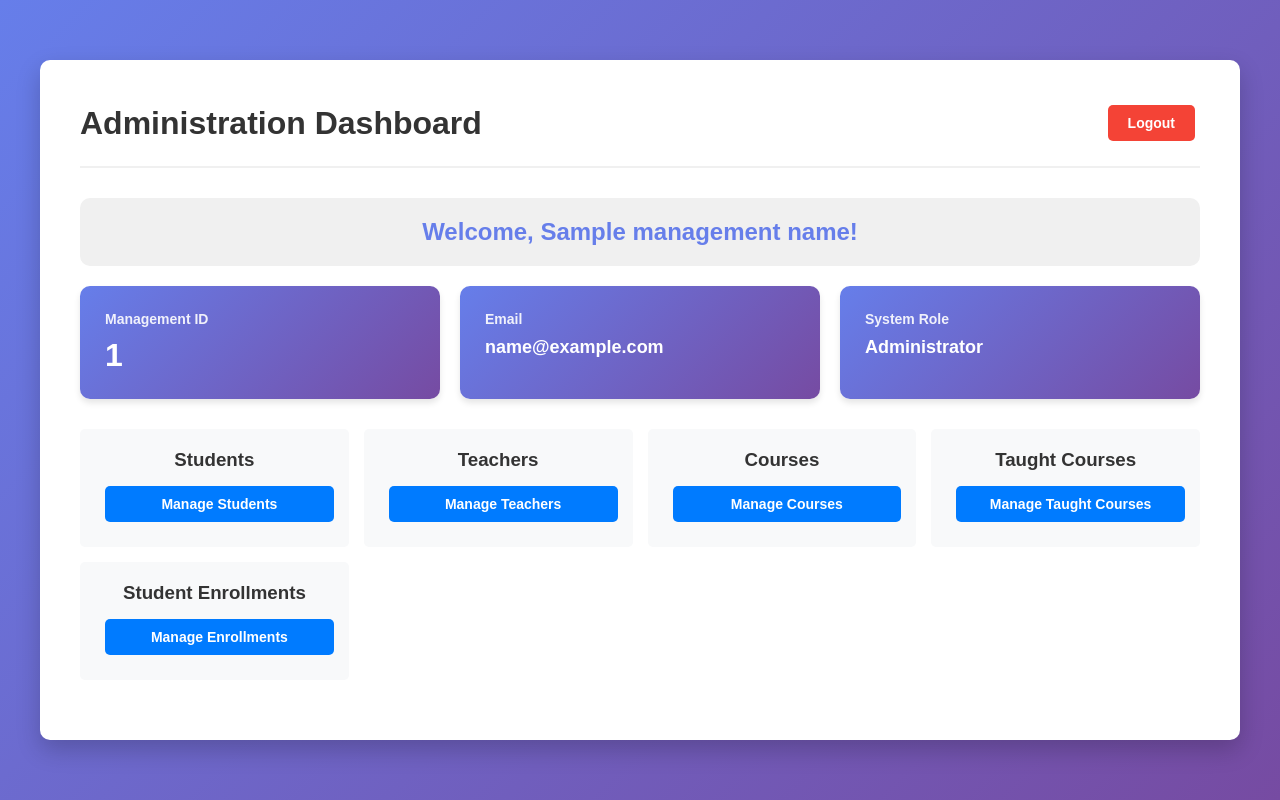
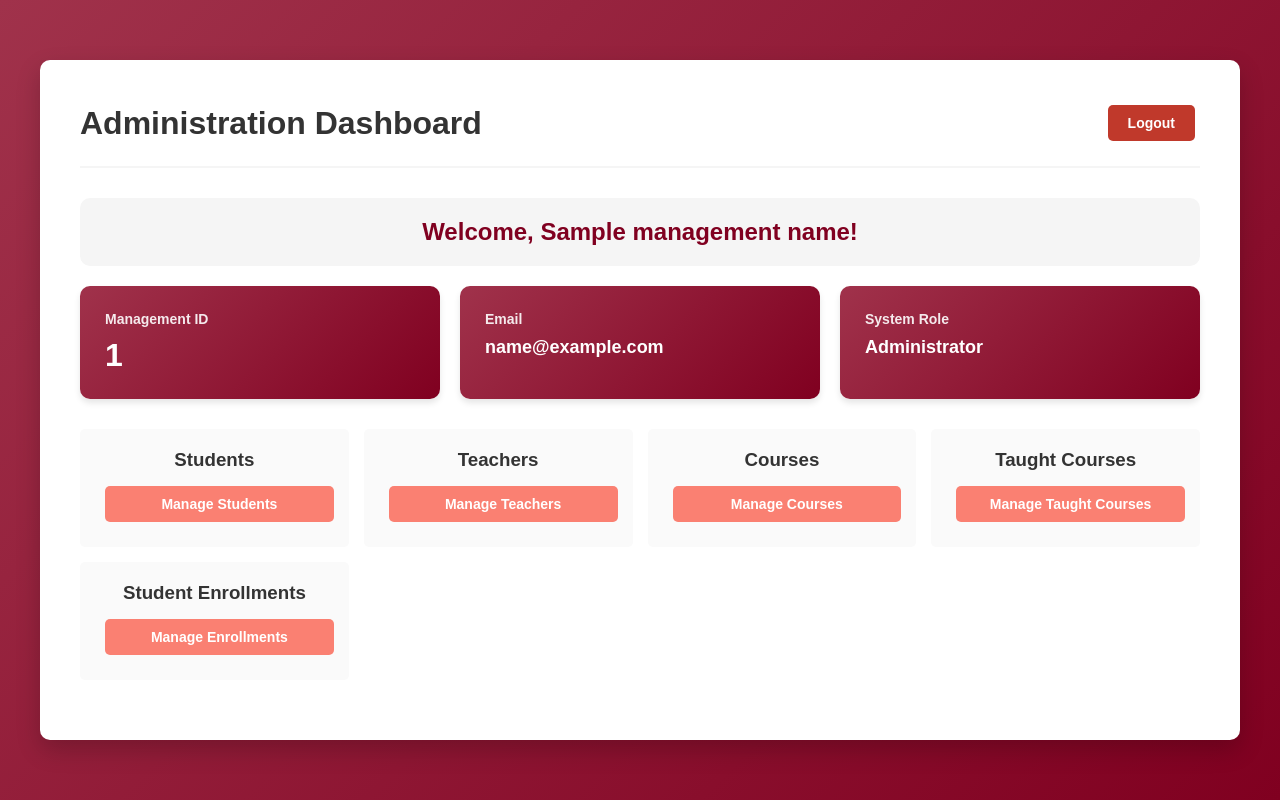
Before and after one commit to Rehan-Ur-Rehman-Sharif/FYP_Backend, a Django app: template core/templates/core/management_dashboard.html in a window 1280 px wide. Run offline with Django 5.2, Linux system fonts and the light colour scheme; the template is opened without the code that fills it: most values are stand-ins (such as "Sample title", 1, 10 or a date in 2020).

Commit message:
Update color scheme to maroon theme across all UI templates
Co-authored-by: Rehan-Ur-Rehman-Sharif <155419590+Rehan-Ur-Rehman-Sharif@users.noreply.github.com>

```diff
--- a/core/static/core/css/style.css
+++ b/core/static/core/css/style.css
@@ -6,7 +6,7 @@
 
 body {
     font-family: Arial, sans-serif;
-    background: linear-gradient(135deg, #667eea 0%, #764ba2 100%);
+    background: linear-gradient(135deg, #A0324B 0%, #800020 100%);
     min-height: 100vh;
     display: flex;
     justify-content: center;
@@ -67,14 +67,14 @@ input[type="password"]:focus,
 input[type="text"]:focus,
 input[type="number"]:focus,
 select:focus {
-    border-color: #667eea;
+    border-color: #800020;
     outline: none;
 }
 
 button, .btn {
     width: 100%;
     padding: 12px;
-    background: linear-gradient(135deg, #667eea 0%, #764ba2 100%);
+    background: linear-gradient(135deg, #A0324B 0%, #800020 100%);
     color: white;
     border: none;
     border-radius: 5px;
@@ -97,7 +97,7 @@ button:hover, .btn:hover {
 }
 
 .link-group a {
-    color: #667eea;
+    color: #800020;
     text-decoration: none;
     font-size: 14px;
 }
@@ -122,28 +122,28 @@ button:hover, .btn:hover {
 }
 
 .message.success {
-    background-color: #4caf50;
+    background-color: #800020;
     color: white;
 }
 
 .message.error {
-    background-color: #f44336;
+    background-color: #C0392B;
     color: white;
 }
 
 .message.info {
-    background-color: #2196f3;
+    background-color: #FA8072;
     color: white;
 }
 
 .message.warning {
-    background-color: #ff9800;
-    color: white;
+    background-color: #FFB6A3;
+    color: #333;
 }
 
 .errorlist {
     list-style: none;
-    color: #f44336;
+    color: #C0392B;
     font-size: 14px;
     margin-top: 5px;
 }
@@ -166,9 +166,9 @@ button:hover, .btn:hover {
 }
 
 .user-type-btn.active {
-    background: linear-gradient(135deg, #667eea 0%, #764ba2 100%);
+    background: linear-gradient(135deg, #A0324B 0%, #800020 100%);
     color: white;
-    border-color: #667eea;
+    border-color: #800020;
 }
 
 .dashboard-header {
@@ -177,7 +177,7 @@ button:hover, .btn:hover {
     align-items: center;
     margin-bottom: 30px;
     padding-bottom: 20px;
-    border-bottom: 2px solid #f0f0f0;
+    border-bottom: 2px solid #F5F5F5;
 }
 
 .dashboard-header h1 {
@@ -188,7 +188,7 @@ button:hover, .btn:hover {
 .logout-btn {
     padding: 10px 20px;
     width: auto;
-    background: #f44336;
+    background: #C0392B;
 }
 
 .stats-grid {
@@ -199,7 +199,7 @@ button:hover, .btn:hover {
 }
 
 .stat-card {
-    background: linear-gradient(135deg, #667eea 0%, #764ba2 100%);
+    background: linear-gradient(135deg, #A0324B 0%, #800020 100%);
     color: white;
     padding: 25px;
     border-radius: 10px;
@@ -218,7 +218,7 @@ button:hover, .btn:hover {
 }
 
 .course-list {
-    background: #f9f9f9;
+    background: #FAFAFA;
     padding: 20px;
     border-radius: 10px;
 }
@@ -245,12 +245,12 @@ button:hover, .btn:hover {
 }
 
 .course-attendance {
-    color: #667eea;
+    color: #800020;
     font-weight: bold;
 }
 
 .welcome-message {
-    background: #f0f0f0;
+    background: #F5F5F5;
     padding: 20px;
     border-radius: 10px;
     margin-bottom: 20px;
@@ -258,6 +258,6 @@ button:hover, .btn:hover {
 }
 
 .welcome-message h2 {
-    color: #667eea;
+    color: #800020;
     margin: 0;
 }
--- a/core/templates/core/management_dashboard.html
+++ b/core/templates/core/management_dashboard.html
@@ -21,32 +21,32 @@
         transition: background 0.3s;
     }
     .btn-primary {
-        background: #007bff;
+        background: #FA8072;
         color: white;
     }
     .btn-primary:hover {
-        background: #0056b3;
+        background: #E8735F;
     }
     .btn-success {
-        background: #28a745;
+        background: #800020;
         color: white;
     }
     .btn-success:hover {
-        background: #218838;
+        background: #600018;
     }
     .btn-danger {
-        background: #dc3545;
+        background: #C0392B;
         color: white;
     }
     .btn-danger:hover {
-        background: #c82333;
+        background: #A93226;
     }
     .btn-warning {
-        background: #ffc107;
-        color: black;
+        background: #FFB6A3;
+        color: #333;
     }
     .btn-warning:hover {
-        background: #e0a800;
+        background: #FFA08A;
     }
     .management-grid {
         display: grid;
@@ -56,7 +56,7 @@
     }
     .management-card {
         padding: 20px;
-        background: #f8f9fa;
+        background: #FAFAFA;
         border-radius: 5px;
         text-align: center;
     }
@@ -75,7 +75,7 @@
         border-bottom: 1px solid #ddd;
     }
     table th {
-        background: #f8f9fa;
+        background: #FAFAFA;
         font-weight: bold;
     }
     .modal {
```
Also changed, not shown: core/templates/core/teacher_dashboard.html (+8 -8 lines).
